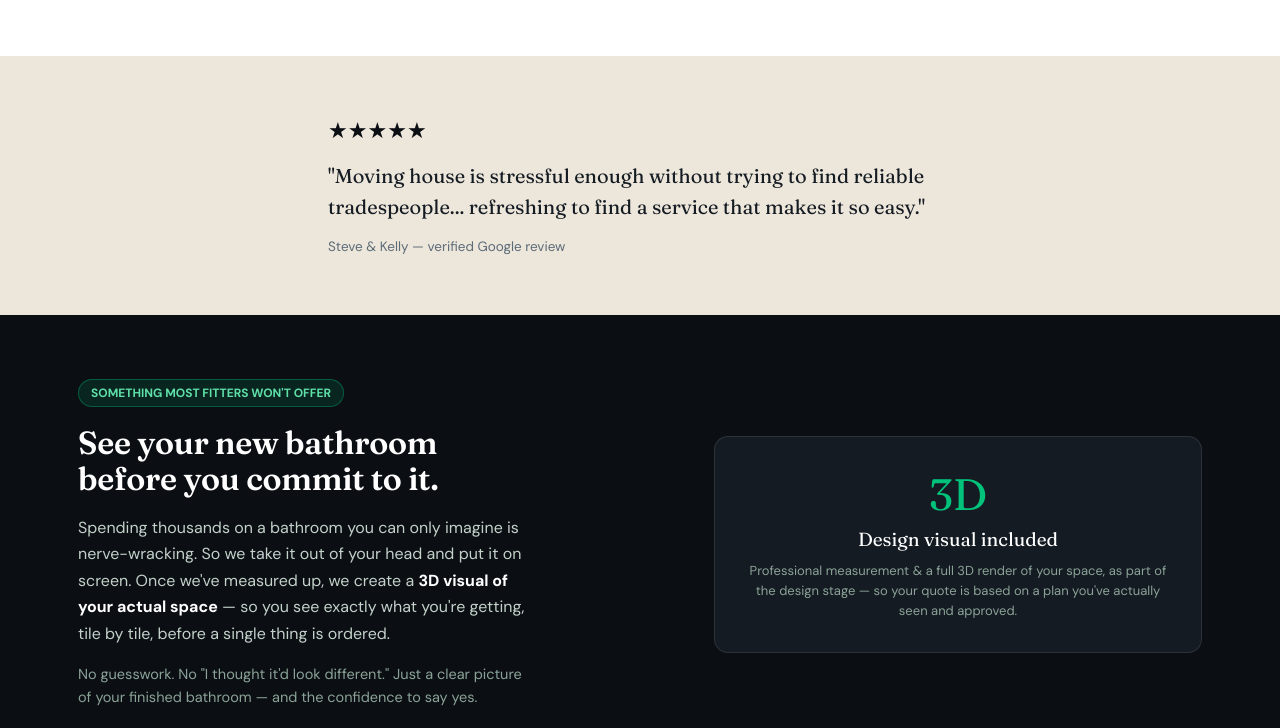
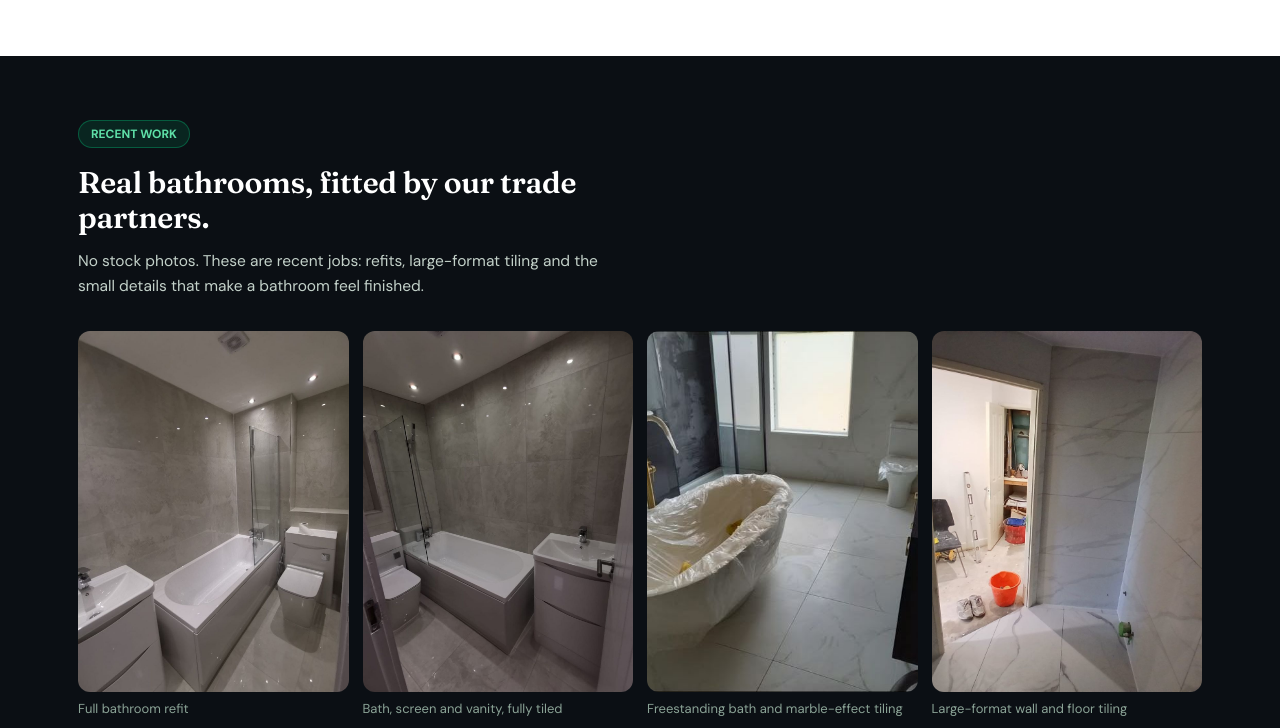
Before and after one commit to zainoleles-stack/sortmytrade.com, a plain HTML site: page bathrooms.html in a window 1280 px wide. Shown: the part 2060-2788 px from the top of the page. Drawn offline with Linux system fonts and the light colour scheme.

Commit message:
Add recent work gallery and real 3D designs to bathrooms page
Adds a six-photo gallery of recent bathroom installs and replaces the
3D placeholder card with two real 3D design renders.

Co-Authored-By: Claude Opus 5.5 <noreply@anthropic.com>
Claude-Session: https://claude.ai/code/session_01JGHn1zoBtTzzeQYrai6sCp

```diff
--- a/bathrooms.html
+++ b/bathrooms.html
@@ -1,4 +1,3 @@
-
 <!DOCTYPE html>
 <html lang="en">
 <head>
@@ -117,6 +116,23 @@
     </div>
   </div>
 
+  <!-- RECENT WORK GALLERY -->
+  <div style="background:var(--ink);padding:64px 0">
+    <div class="wrap">
+      <div style="display:inline-block;background:rgba(0,194,122,.12);border:1px solid rgba(0,194,122,.35);color:#5FE0A8;font-size:12px;font-weight:700;padding:5px 12px;border-radius:20px;margin-bottom:18px">RECENT WORK</div>
+      <h2 style="color:#fff;font-size:30px;line-height:1.15;max-width:560px">Real bathrooms, fitted by our trade partners.</h2>
+      <p style="color:#C3D1C9;font-size:15.5px;line-height:1.6;margin:14px 0 0;max-width:560px">No stock photos. These are recent jobs: refits, large-format tiling and the small details that make a bathroom feel finished.</p>
+      <div style="display:grid;grid-template-columns:repeat(auto-fill,minmax(250px,1fr));gap:14px;margin-top:32px">
+        <figure style="margin:0"><img src="images/bathrooms/finished-bathroom-1.jpg" alt="Finished grey bathroom with bath, glass screen, vanity unit and toilet" loading="lazy" style="width:100%;aspect-ratio:3/4;object-fit:cover;border-radius:12px;display:block"><figcaption style="color:#8BA396;font-size:13px;margin-top:8px">Full bathroom refit</figcaption></figure>
+        <figure style="margin:0"><img src="images/bathrooms/finished-bathroom-2.jpg" alt="The same finished bathroom from the doorway, with vanity unit, bath and toilet" loading="lazy" style="width:100%;aspect-ratio:3/4;object-fit:cover;border-radius:12px;display:block"><figcaption style="color:#8BA396;font-size:13px;margin-top:8px">Bath, screen and vanity, fully tiled</figcaption></figure>
+        <figure style="margin:0"><img src="images/bathrooms/freestanding-bath.jpg" alt="Freestanding bath with brushed gold taps on marble-effect floor tiles" loading="lazy" style="width:100%;aspect-ratio:3/4;object-fit:cover;border-radius:12px;display:block"><figcaption style="color:#8BA396;font-size:13px;margin-top:8px">Freestanding bath and marble-effect tiling</figcaption></figure>
+        <figure style="margin:0"><img src="images/bathrooms/marble-tiling.jpg" alt="Bathroom walls and floor in large marble-effect tiles" loading="lazy" style="width:100%;aspect-ratio:3/4;object-fit:cover;border-radius:12px;display:block"><figcaption style="color:#8BA396;font-size:13px;margin-top:8px">Large-format wall and floor tiling</figcaption></figure>
+        <figure style="margin:0"><img src="images/bathrooms/shower-niche.jpg" alt="Tiled recessed shower niche with mitred edges" loading="lazy" style="width:100%;aspect-ratio:3/4;object-fit:cover;border-radius:12px;display:block"><figcaption style="color:#8BA396;font-size:13px;margin-top:8px">Mitred shower niche detail</figcaption></figure>
+        <figure style="margin:0"><img src="images/bathrooms/towel-radiator-fit.jpg" alt="Fitter installing a black towel radiator on a tiled wall" loading="lazy" style="width:100%;aspect-ratio:3/4;object-fit:cover;border-radius:12px;display:block"><figcaption style="color:#8BA396;font-size:13px;margin-top:8px">Finishing touches on site</figcaption></figure>
+      </div>
+    </div>
+  </div>
+
   <div style="background:var(--stone);padding:60px 0">
     <div class="wrap" style="max-width:680px">
       <div style="font-family:'Fraunces',serif;font-size:22px">★★★★★</div>
@@ -139,11 +155,11 @@
         </p>
       </div>
       <div style="flex:1 1 320px;min-width:280px">
-        <div style="background:#141B23;border:1px solid rgba(255,255,255,.1);border-radius:14px;padding:30px;text-align:center">
-          <div style="font-family:'Fraunces',serif;font-size:44px;color:var(--emerald)">3D</div>
-          <div style="font-family:'Fraunces',serif;font-size:19px;color:#fff;margin-top:6px">Design visual included</div>
-          <div style="font-size:13px;color:#8BA396;margin-top:10px;line-height:1.55">Professional measurement &amp; a full 3D render of your space, as part of the design stage — so your quote is based on a plan you've actually seen and approved.</div>
+        <div style="display:grid;grid-template-columns:1fr 1fr;gap:12px">
+          <img src="images/bathrooms/3d-design-shower.jpg" alt="3D design of a bathroom with walk-in shower, marble-effect tiles and black radiator" loading="lazy" style="width:100%;aspect-ratio:3/4;object-fit:cover;border-radius:12px;display:block">
+          <img src="images/bathrooms/3d-design-plan.jpg" alt="3D overhead view of the same bathroom layout with bath, basin, toilet and shower" loading="lazy" style="width:100%;aspect-ratio:3/4;object-fit:cover;border-radius:12px;display:block">
         </div>
+        <div style="font-size:13px;color:#8BA396;margin-top:12px;line-height:1.55">A real 3D design from one of our projects. Every quote is based on a plan you've seen and approved.</div>
       </div>
     </div>
   </div>
```
Also changed, not shown: images/bathrooms/3d-design-plan.jpg (added), images/bathrooms/3d-design-shower.jpg (added), images/bathrooms/finished-bathroom-1.jpg (added), images/bathrooms/finished-bathroom-2.jpg (added), images/bathrooms/freestanding-bath.jpg (added), images/bathrooms/marble-tiling.jpg (added), images/bathrooms/shower-niche.jpg (added), images/bathrooms/towel-radiator-fit.jpg (added).
